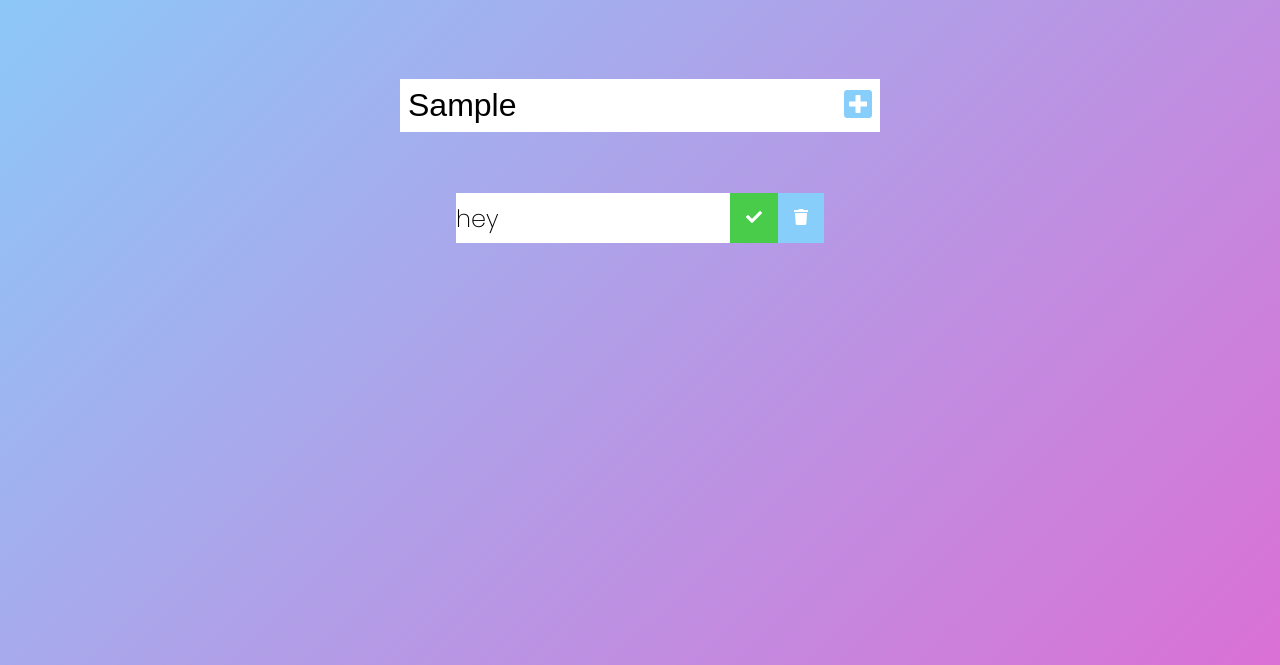
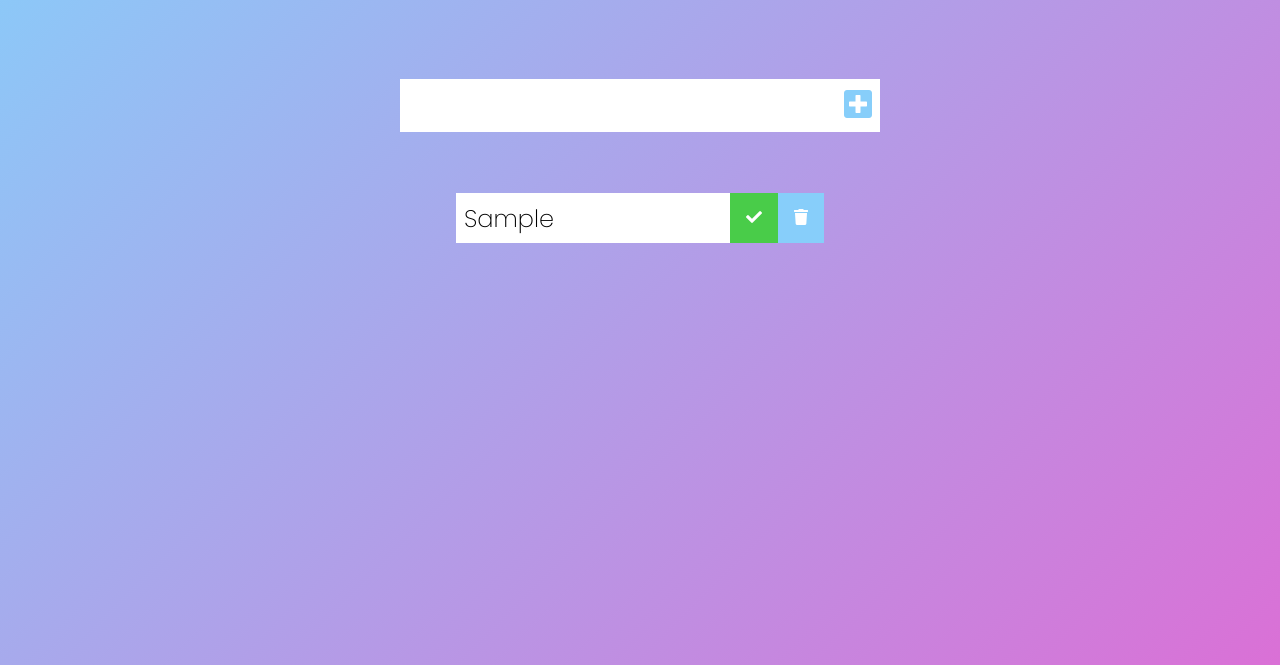
Before and after one commit to AwPouk/Todo-list-with-react, a plain HTML site: page index.html in a window 1280 px wide. Both pictures are taken after typing "Sample" into the empty fields and a click on the button 858 px from the left and 240 px from the top of the page. Shown: the part 135-800 px from the top of the page. Drawn offline with Linux system fonts and the light colour scheme.

Commit message:
commit fix padding

```diff
--- a/app.js
+++ b/app.js
@@ -16,7 +16,7 @@ function addTodo(event){
     todoDiv.classList.add('todo');
     //Create LI
     const newTodo = document.createElement('li');
-    newTodo.innerText = 'hey';
+    newTodo.innerText = todoInput.value;
     newTodo.classList.add('todo-item');
     todoDiv.appendChild(newTodo);
     //CHECK MARK BUTTON
@@ -31,4 +31,6 @@ function addTodo(event){
     todoDiv.appendChild(trashButton);
     //APPEND TO LIST
     todoList.appendChild(todoDiv);
+    //Clear Todo INPUT VALUE
+    todoInput.value = "";
 }
--- a/style.css
+++ b/style.css
@@ -78,3 +78,6 @@ form button:hover {
   /* background: #da70d6; */
   background: rgb(73, 204, 73);
 }
+.todo-item {
+  padding: 0rem 0.5rem;
+}
```
